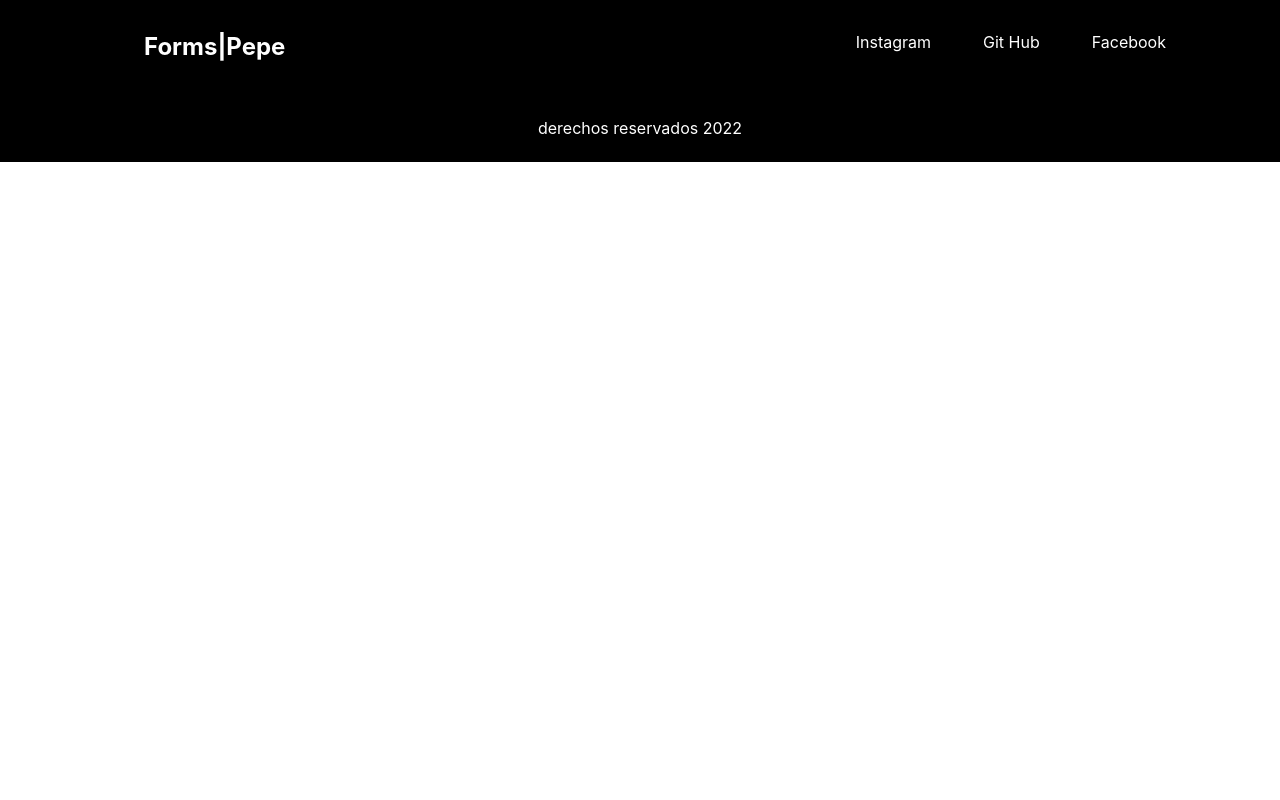
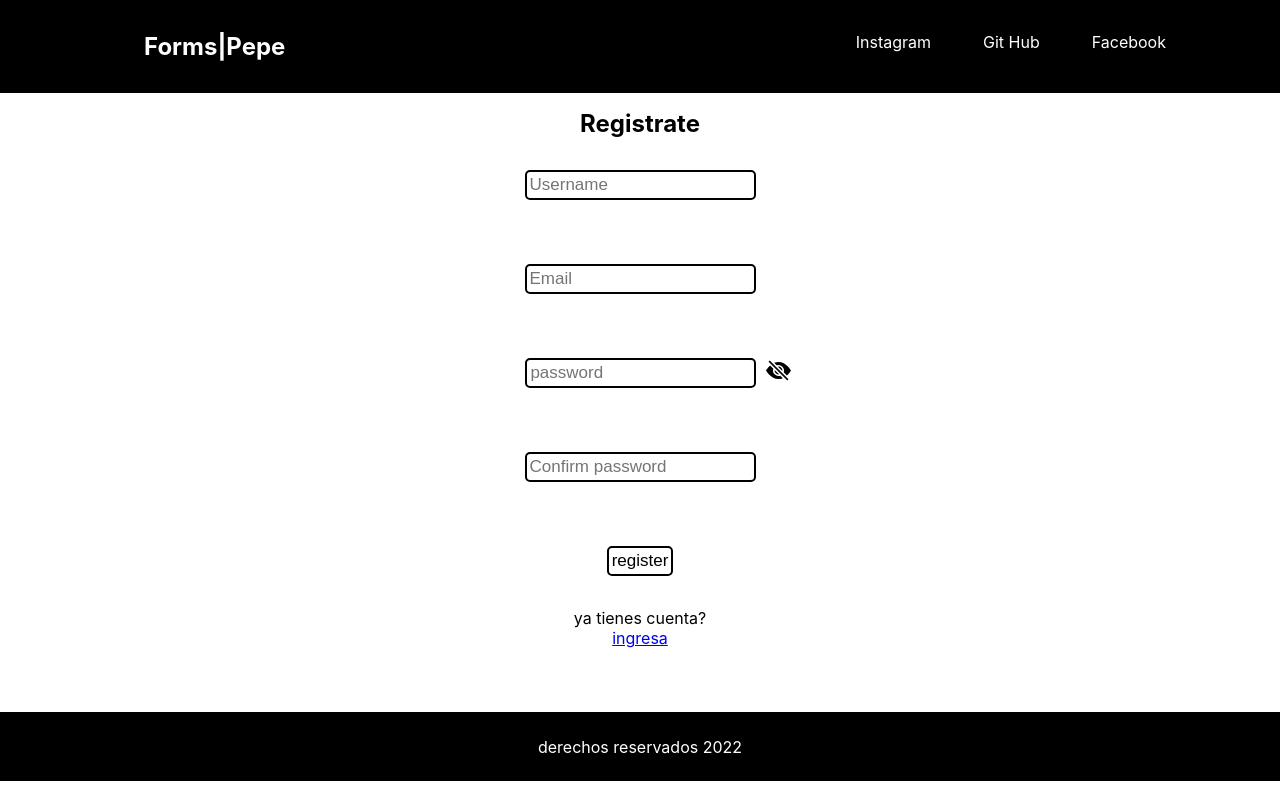
Before and after one commit to feerny/Register-forms, a React (Create React App) app: page /register in a window 1280 px wide. Built offline with nearby package versions, Linux system fonts and the light colour scheme.

Commit message:
quedo listo el register

```diff
--- a/src/components/body/Body.jsx
+++ b/src/components/body/Body.jsx
@@ -1,7 +1,7 @@
 import React,{useState} from 'react';
 import Form from '../ui/Form'
 import FormLogin from '../ui/FormLogin'
-import { Routes,Route } from 'react-router-dom';
+import { Routes,Route,useNavigate   } from 'react-router-dom';
 import axios from 'axios'
 
 
@@ -9,7 +9,7 @@ import axios from 'axios'
 
 
 function Body() {
-
+    let navigate = useNavigate();
 
     const postApi=()=>{
         axios.post('https://backend-edw.herokuapp.com/usuario',{
@@ -52,7 +52,9 @@ function Body() {
 
 
 
-
+    function handleClick() {
+        navigate('/')
+      }
 
 
     //evento que se ejecuta al enviar el formulario
@@ -60,7 +62,7 @@ function Body() {
         if ((username.indexOf('`')!== -1 || username.indexOf('.')!== -1 || username.indexOf('@')!== -1 || username.indexOf('!')!== -1 || username.indexOf('%')!== -1 || username.indexOf('$')!== -1 || /\s/.test(username)) || (email.indexOf('.')=== -1 || email.indexOf('@')=== -1 || /\s/.test(email))) {
             console.log("error");
         }else{
-            postApi()
+            postApi();
             setusername('');
             setemail('');
             setPassword('');
@@ -72,6 +74,7 @@ function Body() {
         setvalidemail(email);
 
 
+
     }
 
 
@@ -80,11 +83,12 @@ function Body() {
         <div>
 
             <Routes>
-                <Route path="/" element={
+                <Route path="/register" element={
                     <Form
                     //envio de props
                     validUsername={validUsername}
                     message={message}
+                    handleClick={handleClick}
                     setmessage={setmessage}
                     validemail={validemail}
                     confpassword={confpassword}
@@ -101,7 +105,7 @@ function Body() {
                     //fin envio de props
                     />
                  }/>
-                <Route path="/Login" element={
+                <Route path="/" element={
                     <FormLogin
                     //envio de props
                     submit={submit}
--- a/src/components/ui/Form.jsx
+++ b/src/components/ui/Form.jsx
@@ -36,6 +36,7 @@ function Form(props) {
         }else if(props.message==="Usuario Registrado con exito"){
             alert(props.message)
             props.setmessage("")
+            props.handleClick()
         }
 
 
@@ -68,7 +69,7 @@ function Form(props) {
                </div>
                <p id='validPassword'></p>
                 <input id='buttonSend' value="register" disabled className='button-enviar' type="submit" />
-                <p className='cuenta'>ya tienes cuenta?</p><Link className='ul' to="/login">ingresa</Link>
+                <p className='cuenta'>ya tienes cuenta?</p><Link className='ul' to="/">ingresa</Link>
             </form>
 
 
--- a/src/components/ui/FormLogin.jsx
+++ b/src/components/ui/FormLogin.jsx
@@ -18,7 +18,7 @@ function FormLogin(props) {
 
                <p id='validPassword'></p>
                 <input id='buttonSend' value="login" disabled className='button-enviar' type="submit" />
-                <p className='cuenta'>no tienes cuenta?</p><Link className='ul' to="/">registrate</Link>
+                <p className='cuenta'>no tienes cuenta?</p><Link className='ul' to="/register">registrate</Link>
             </form>
         </div>
     );
```
